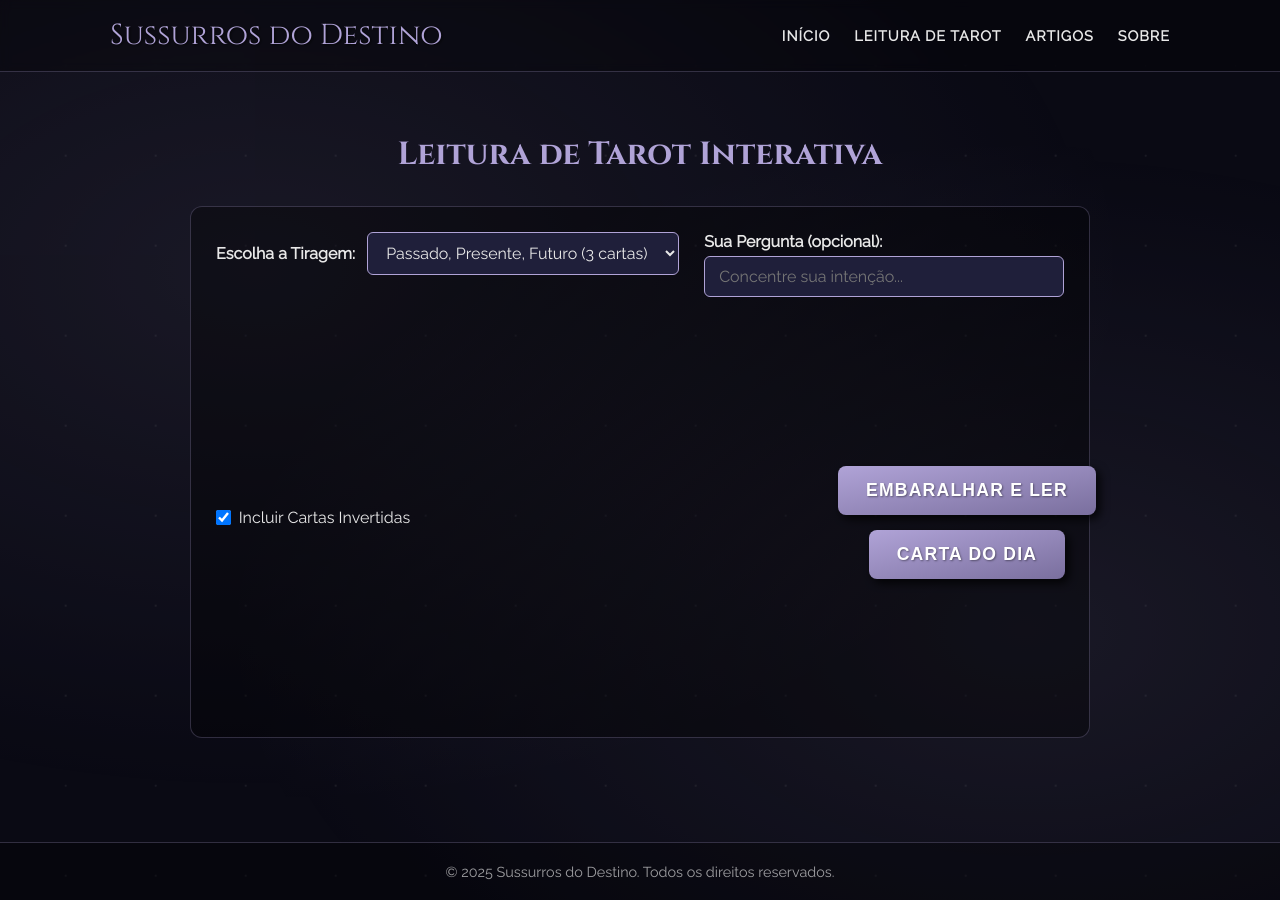
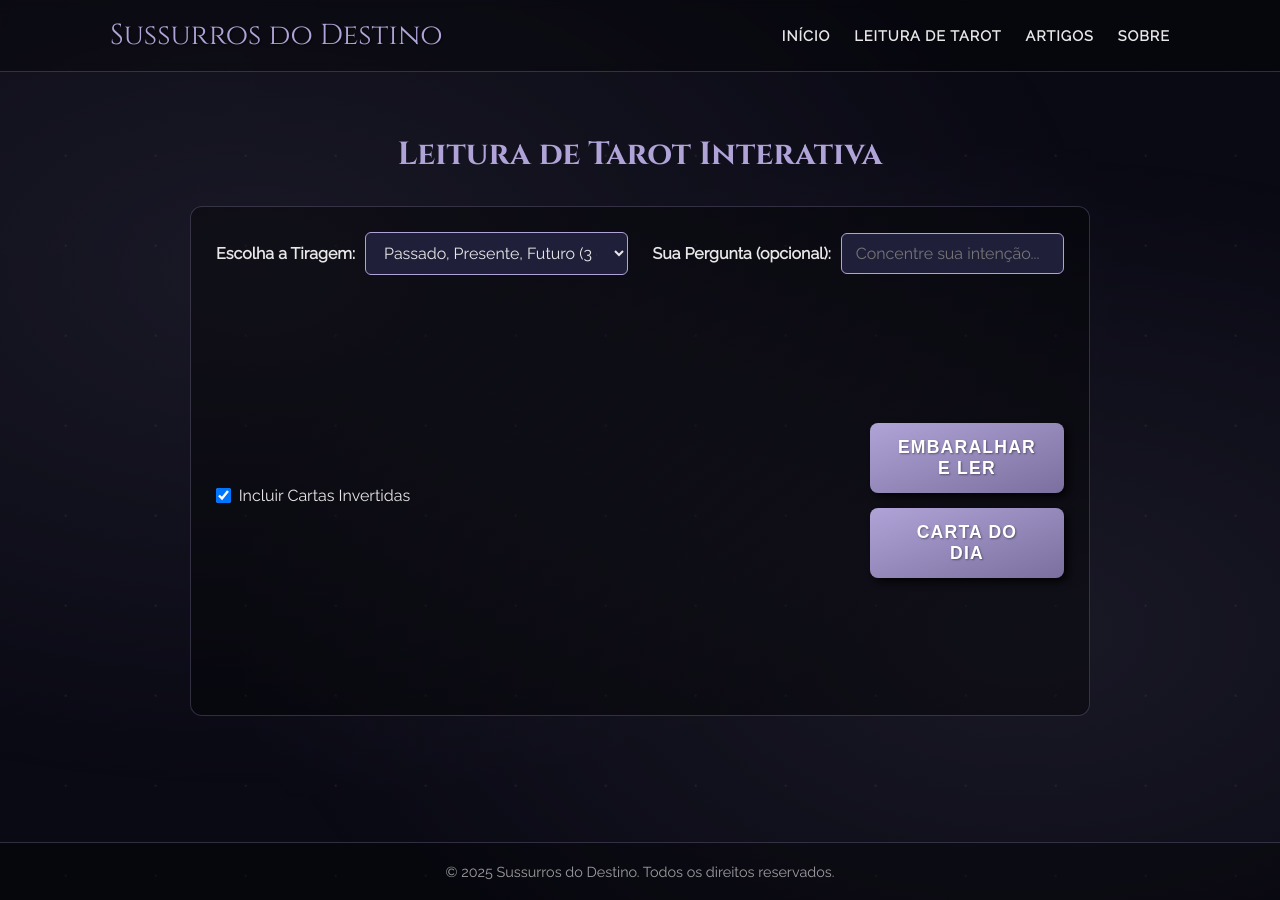
Before and after one commit to LuigiDeFacci/Site-Tarrot, a Jekyll site: the page built from tarot.html, in a window 1280 px wide. Built offline with Jekyll 4.4.1, drawn with Linux system fonts in a browser that asks for light colours.

Commit message:
Reverted CCSS

```diff
--- a/css/style.css
+++ b/css/style.css
@@ -222,117 +222,37 @@ main section {
 
 /* === Articles Listing Page Styles === */
 .post-list-container {
-    /* Inherits section styling, add specific if needed */
     width: 100%;
     max-width: 900px;
 }
-.post-list-container h2 {
-    margin-bottom: 25px;
-}
-.post-list {
-    list-style: none;
-    padding-left: 0;
-}
-.post-list li {
-    margin-bottom: 30px;
-    padding-bottom: 20px;
-    border-bottom: 1px solid var(--card-border-color);
-}
-.post-list li:last-child {
-    margin-bottom: 0;
-    padding-bottom: 0;
-    border-bottom: none;
-}
-.post-meta {
-    font-size: 0.85em;
-    color: rgba(255, 255, 255, 0.7);
-    display: block;
-    margin-bottom: 8px;
-}
-.post-list h3 {
-    margin-top: 0;
-    margin-bottom: 10px;
-    font-family: 'Cinzel', serif;
-    font-size: 1.4em;
-}
-.post-link {
-    color: var(--accent-color);
-    text-decoration: none;
-}
-.post-link:hover {
-    color: var(--accent-hover);
-}
+.post-list-container h2 { margin-bottom: 25px; }
+.post-list { list-style: none; padding-left: 0; }
+.post-list li { margin-bottom: 30px; padding-bottom: 20px; border-bottom: 1px solid var(--card-border-color); }
+.post-list li:last-child { margin-bottom: 0; padding-bottom: 0; border-bottom: none; }
+.post-meta { font-size: 0.85em; color: rgba(255, 255, 255, 0.7); display: block; margin-bottom: 8px; }
+.post-list h3 { margin-top: 0; margin-bottom: 10px; font-family: 'Cinzel', serif; font-size: 1.4em; }
+.post-link { color: var(--accent-color); text-decoration: none; }
+.post-link:hover { color: var(--accent-hover); }
 
 /* === Individual Post Page Styles === */
-.post-header {
-    margin-bottom: 30px;
-    text-align: center;
-}
-.post-title {
-    font-family: 'Cinzel', serif;
-    font-size: 2.5em;
-    color: var(--accent-color);
-    margin: 0 0 10px 0;
-}
-/* .post-meta is shared with list */
-.post-content {
-    font-size: 1.1em;
-    line-height: 1.8;
-}
-.post-content h2 { /* Style subheadings within posts */
-    font-size: 1.7em;
-    margin-top: 40px;
-    margin-bottom: 15px;
-    border-bottom: 1px solid var(--card-border-color);
-    padding-bottom: 10px;
-}
-.post-content h3 {
-    font-size: 1.4em;
-    margin-top: 30px;
-    margin-bottom: 10px;
-}
-.post-content p {
-    margin-bottom: 1.5em;
-    text-align: left; /* Align post text left usually */
-}
-.post-content ul, .post-content ol {
-    margin-bottom: 1.5em;
-    padding-left: 2em;
-}
-.post-content li {
-    margin-bottom: 0.5em;
-}
-.post-content blockquote {
-    border-left: 4px solid var(--accent-color);
-    padding-left: 1em;
-    margin-left: 0;
-    margin-right: 0;
-    font-style: italic;
-    color: rgba(255, 255, 255, 0.8);
-}
-.post-content code {
-    background-color: rgba(0,0,0,0.3);
-    padding: 0.2em 0.4em;
-    border-radius: 3px;
-    font-family: monospace;
-}
-.post-content pre {
-    background-color: rgba(0,0,0,0.3);
-    padding: 1em;
-    border-radius: 5px;
-    overflow-x: auto;
-}
-.post-content pre code {
-    background-color: transparent;
-    padding: 0;
-}
+.post-header { margin-bottom: 30px; text-align: center; }
+.post-title { font-family: 'Cinzel', serif; font-size: 2.5em; color: var(--accent-color); margin: 0 0 10px 0; }
+.post-content { font-size: 1.1em; line-height: 1.8; }
+.post-content h2 { font-size: 1.7em; margin-top: 40px; margin-bottom: 15px; border-bottom: 1px solid var(--card-border-color); padding-bottom: 10px; }
+.post-content h3 { font-size: 1.4em; margin-top: 30px; margin-bottom: 10px; }
+.post-content p { margin-bottom: 1.5em; text-align: left; }
+.post-content ul, .post-content ol { margin-bottom: 1.5em; padding-left: 2em; }
+.post-content li { margin-bottom: 0.5em; }
+.post-content blockquote { border-left: 4px solid var(--accent-color); padding-left: 1em; margin-left: 0; margin-right: 0; font-style: italic; color: rgba(255, 255, 255, 0.8); }
+.post-content code { background-color: rgba(0,0,0,0.3); padding: 0.2em 0.4em; border-radius: 3px; font-family: monospace; }
+.post-content pre { background-color: rgba(0,0,0,0.3); padding: 1em; border-radius: 5px; overflow-x: auto; }
+.post-content pre code { background-color: transparent; padding: 0; }
 
 
 /* === TAROT APP SPECIFIC STYLES === */
-#tarot-app-page h1 {
-    margin-bottom: 30px;
-}
+#tarot-app-page h1 { margin-bottom: 30px; }
 
+/* --- CONTROLS SECTION LAYOUT (REVERTED & ADJUSTED) --- */
 #tarot-app-page #controls {
     background-color: rgba(0,0,0,0.35);
     padding: 25px;
@@ -341,31 +261,33 @@ main section {
     border: 1px solid var(--card-border-color);
     max-width: 900px;
     width: 100%;
-    /* --- Flexbox setup for the main container --- */
     display: flex;
-    flex-wrap: wrap; /* Allow items to wrap to new lines */
-    justify-content: center; /* Center items horizontally overall */
-    /* Gap between rows AND columns */
+    flex-wrap: wrap;
+    justify-content: center;
+    align-items: center;
     gap: 20px 25px; /* vertical gap | horizontal gap */
 }
 
-/* Style for the input/select groups */
-#tarot-app-page #controls .input-group {
-    display: flex;
-    flex-direction: column; /* Stack label above input/select */
-    align-items: flex-start; /* Align items left within the group */
-    gap: 5px; /* Space between label and input */
-    flex-grow: 1; /* Allow these groups to grow and fill space */
-    flex-basis: 250px; /* Give them a base size before growing/shrinking */
-    min-width: 200px; /* Prevent getting too squished */
+/* Style DIVs containing label+input/select */
+#tarot-app-page #controls > div:not(.checkbox-control):not(.action-buttons) {
+     display: flex;
+     align-items: center;
+     gap: 10px;
+     flex-grow: 1;
+     flex-basis: 250px;
+     justify-content: center;
 }
-#tarot-app-page #controls .input-group label {
-    margin: 0; /* Reset margin */
-    font-weight: bold;
-    flex-shrink: 0; /* Prevent label shrinking */
+
+/* General label within controls */
+#tarot-app-page #controls label {
+     margin: 0;
+     font-weight: bold;
+     flex-shrink: 0;
 }
-#tarot-app-page #controls .input-group select,
-#tarot-app-page #controls .input-group input[type="text"] {
+
+/* Select and Text Input */
+#tarot-app-page #controls select,
+#tarot-app-page #controls input[type="text"] {
     padding: 10px 14px;
     border-radius: 6px;
     border: 1px solid var(--accent-color);
@@ -373,142 +295,94 @@ main section {
     color: var(--text-color);
     font-family: 'Raleway', sans-serif;
     font-size: 1em;
-    width: 100%; /* Make input/select fill its group container */
+    flex-grow: 1; /* Allow input/select to take space */
+    min-width: 150px;
 }
 
-#tarot-app-page #controls label { margin-right: 8px; font-weight: bold; flex-shrink: 0; }
-#tarot-app-page #controls select,
-#tarot-app-page #controls input[type="text"] {
-    padding: 10px 14px; border-radius: 6px; border: 1px solid var(--accent-color);
-    background-color: var(--card-back-color); color: var(--text-color);
-    font-family: 'Raleway', sans-serif; font-size: 1em; flex-grow: 1; min-width: 160px;
+/* Checkbox specific container */
+#tarot-app-page #controls .checkbox-control {
+    display: flex;
+    align-items: center;
+    gap: 8px;
+    width: 100%; /* Full width */
+    justify-content: center; /* Center content */
+    order: 3; /* Below inputs */
+    margin-top: 5px; /* Optional spacing */
+}
+#tarot-app-page #controls .checkbox-control input[type="checkbox"] {
+    margin: 0; width: 1.1em; height: 1.1em; cursor: pointer; flex-shrink: 0;
+}
+#tarot-app-page #controls .checkbox-control label {
+    margin: 0; cursor: pointer; font-weight: normal; /* Normal weight for checkbox label */
 }
 
+/* Action Buttons container */
+#tarot-app-page #controls .action-buttons {
+    display: flex;
+    flex-direction: column; /* Stack buttons */
+    align-items: center; /* Center horizontally */
+    gap: 15px; /* Space between buttons */
+    width: 100%; /* Full width */
+    order: 4; /* Below checkbox */
+    margin-top: 10px; /* Space above */
+}
+/* --- END OF CONTROLS SECTION --- */
+
+
+/* --- TAROT CARD DISPLAY --- */
 #tarot-app-page #reading-container {
     display: flex; justify-content: center; align-items: flex-start; flex-wrap: wrap;
     margin-top: 20px; margin-bottom: 20px; min-height: 350px;
-    perspective: 1200px; /* Root perspective */
-    width: 100%; padding: 10px;
+    perspective: 1200px; width: 100%; padding: 10px;
 }
 
-/* Optional: Style for grouping action buttons */
-#tarot-app-page #controls .action-buttons {
-    display: flex;
-    flex-wrap: wrap; /* Allow buttons to wrap on very small screens */
-    gap: 15px; /* Space between buttons */
-    justify-content: center; /* Center buttons within the group */
-    width: 100%; /* Make button group take full width */
-    order: 4; /* Optional: Force it below checkbox */
-    margin-top: 10px; /* Add space above the buttons */
+#tarot-app-page .card-placeholder {
+    width: 180px; height: 300px; margin: 20px; position: relative;
+    flex-shrink: 0; perspective: 1200px;
+    /* Keep animation simple */
+    opacity: 0;
+    animation: dealCard 0.6s 0s forwards;
+}
+@keyframes dealCard { to { opacity: 1; } }
+
+#tarot-app-page .card {
+    width: 100%; height: 100%; position: absolute; top: 0; left: 0;
+    transform-style: preserve-3d;
+    transition: transform 0.9s cubic-bezier(0.68, -0.55, 0.265, 1.55);
+    cursor: pointer; transform: rotateY(0deg); /* Start showing back */
 }
 
-/* Individual button styles (inherited from previous button rule) */
-#tarot-app-page #controls .action-buttons button {
-     flex-grow: 0; /* Prevent buttons from stretching */
-     /* Inherits styles from #tarot-app-page button */
+#tarot-app-page .card-face {
+    position: absolute; width: 100%; height: 100%;
+    backface-visibility: hidden; border-radius: 12px;
+    overflow: hidden; box-shadow: 6px 6px 18px var(--shadow-color);
 }
 
-/* Style for the reversal checkbox within controls */
-#tarot-app-page #controls .checkbox-control {
-    display: flex;
-    align-items: center; /* Vertically center checkbox and label */
-    gap: 8px;
-    width: 100%; /* Make checkbox group take full width */
-    justify-content: center; /* Center the items within this group */
-    order: 3; /* Optional: Force it below inputs if wrapping occurs early */
-    margin-top: 5px; /* Add a little space above if it wraps */
-}
-#tarot-app-page #controls .checkbox-control input[type="checkbox"] {
-    margin: 0;
-    width: 1.1em;
-    height: 1.1em;
-    cursor: pointer;
-    flex-shrink: 0;
+#tarot-app-page .card-back {
+    background: linear-gradient(135deg, var(--card-back-color) 0%, #2a2a4a 100%);
+    border: 1px solid var(--card-border-color); color: var(--accent-color);
+    display: flex; justify-content: center; align-items: center;
+    font-size: 2.8em; font-family: 'Cinzel', serif;
+    transform: rotateY(0deg); /* Explicitly facing forward */
 }
 
-#tarot-app-page #controls .checkbox-control label {
-    margin: 0;
-    cursor: pointer;
-    font-weight: normal;
-}
-/* Card Placeholder - Defines the size and spacing */
-#tarot-app-page .card-placeholder {
-    width: 180px; height: 300px; margin: 20px; position: relative;
-    /* Removed opacity, transform, animation if they interfere */
-    flex-shrink: 0;
-    perspective: 1200px; /* Also apply here for better support */
+#tarot-app-page .card-front {
+    background-color: var(--card-back-color);
+    border: 1px solid var(--card-border-color);
+    transform: rotateY(180deg); /* Start rotated away */
+    position: relative; overflow: hidden;
 }
 
-@keyframes dealCard { to { opacity: 1; transform: translateY(0) scale(1); } }
-
-/* The 3D container - takes full size of placeholder */
-#tarot-app-page .card {
-    width: 100%;
-    height: 100%;
-    position: absolute; /* Make sure it fills placeholder */
-    top: 0;
-    left: 0;
-    transform-style: preserve-3d; /* Enable 3D space */
-    transition: transform 0.9s cubic-bezier(0.68, -0.55, 0.265, 1.55); /* Flip animation */
-    cursor: pointer;
-     /* Initial state: showing the back */
-     transform: rotateY(0deg);
-}
-/* Shared styles for both faces */
-#tarot-app-page .card-face {
-    position: absolute;
-    width: 100%;
-    height: 100%;
-    backface-visibility: hidden; /* Hide the back when rotated */
-    border-radius: 12px;
-    overflow: hidden; /* Clip content */
-    box-shadow: 6px 6px 18px var(--shadow-color);
+#tarot-app-page .card-front img {
+    display: block; width: 100%; height: 100%;
+    object-fit: contain; /* Use contain to show full image */
+    border-radius: inherit; position: absolute; top: 0; left: 0;
 }
 
-/* The back face - visible initially */
-#tarot-app-page .card-back {
-    background: linear-gradient(135deg, var(--card-back-color) 0%, #2a2a4a 100%);
-    border: 1px solid var(--card-border-color);
-    color: var(--accent-color); /* Make number visible */
-    display: flex;
-    justify-content: center;
-    align-items: center;
-    font-size: 2.8em; /* Size for number */
-    font-family: 'Cinzel', serif; /* Font for number */
-    /* No rotation needed - faces viewer initially */
-     transform: rotateY(0deg);
-}
-/* The front face - hidden initially */
-#tarot-app-page .card-front {
-    background-color: var(--card-back-color); /* Use card back color or #000 */
-    border: 1px solid var(--card-border-color);
-    transform: rotateY(180deg);
-    position: relative;
-    overflow: hidden;
-}
+#tarot-app-page .card.flipped { transform: rotateY(180deg); }
 
-/* *** Image Sizing *** */
-#tarot-app-page .card-front img {
-    display: block;
-    width: 100%;
-    height: 100%;
-    /* CHANGE THIS LINE: */
-    object-fit: contain;  /* Scale to fit *inside*, don't crop */
-    border-radius: inherit;
-    position: absolute; /* Keep positioning */
-    top: 0;
-    left: 0;
-}
-
-/* Rotation applied to the whole card when JS adds '.flipped' */
-#tarot-app-page .card.flipped {
-    transform: rotateY(180deg); /* Rotate the whole card */
-}
-
-/* Style for reversed images (rotates image within the front face) */
-#tarot-app-page .card-front img.reversed-img {
-    transform: rotate(180deg);
-}
+#tarot-app-page .card-front img.reversed-img { transform: rotate(180deg); }
+/* --- END OF TAROT CARD DISPLAY --- */
 
 
 #tarot-app-page #reading-result {
@@ -518,57 +392,31 @@ main section {
     font-size: 1.1em; line-height: 1.75; opacity: 0; transition: opacity 0.6s ease-in;
 }
 #tarot-app-page #reading-result.visible { opacity: 1; }
-#tarot-app-page #reading-result h2 {
-    font-family: 'Cinzel', serif; color: var(--accent-color); text-align: center; margin-top: 0;
-    margin-bottom: 30px; border-bottom: 1px solid var(--card-border-color);
-    padding-bottom: 20px; font-size: 1.8em;
-}
+#tarot-app-page #reading-result h2 { font-family: 'Cinzel', serif; color: var(--accent-color); text-align: center; margin-top: 0; margin-bottom: 30px; border-bottom: 1px solid var(--card-border-color); padding-bottom: 20px; font-size: 1.8em; }
 #tarot-app-page #reading-result strong { color: var(--accent-color); font-weight: bold; }
-#tarot-app-page #reading-result .card-interpretation {
-    background-color: rgba(255, 255, 255, 0.04); padding: 18px; margin-bottom: 25px;
-    border-radius: 6px; border-left: 4px solid var(--accent-color);
-    transition: background-color 0.3s ease; cursor: pointer;
-}
+#tarot-app-page #reading-result .card-interpretation { background-color: rgba(255, 255, 255, 0.04); padding: 18px; margin-bottom: 25px; border-radius: 6px; border-left: 4px solid var(--accent-color); transition: background-color 0.3s ease; cursor: pointer; }
 #tarot-app-page #reading-result .card-interpretation:hover { background-color: rgba(255, 255, 255, 0.08); }
-#tarot-app-page #reading-result p em {
-    color: var(--accent-color); display: block; text-align: center; margin: 30px 0 10px 0;
-    font-style: italic; font-size: 0.95em; opacity: 0.9;
-}
+#tarot-app-page #reading-result p em { color: var(--accent-color); display: block; text-align: center; margin: 30px 0 10px 0; font-style: italic; font-size: 0.95em; opacity: 0.9; }
 
+/* General button style within tarot app */
 #tarot-app-page button {
     padding: 14px 28px; font-size: 1.1em;
     background: linear-gradient(to bottom right, var(--accent-color), #7a6f9e);
     color: #fff; text-shadow: 1px 1px 2px rgba(0,0,0,0.4); font-weight: bold;
     border: none; cursor: pointer; border-radius: 8px; box-shadow: 4px 4px 10px var(--shadow-color);
-    transition: all 0.3s ease; text-transform: uppercase; letter-spacing: 1.2px; flex-shrink: 0;
+    transition: all 0.3s ease; text-transform: uppercase; letter-spacing: 1.2px;
+    flex-shrink: 0; /* Prevent button shrinking */
 }
-#tarot-app-page button:hover {
-    transform: translateY(-3px) scale(1.02); box-shadow: 6px 6px 15px var(--shadow-color);
-    filter: brightness(1.15);
-}
-#tarot-app-page #read-again-button {
-    margin-top: 35px; background: linear-gradient(to bottom right, #666, #444);
-    color: var(--text-color); display: none; /* Initially hidden */
-}
+#tarot-app-page button:hover { transform: translateY(-3px) scale(1.02); box-shadow: 6px 6px 15px var(--shadow-color); filter: brightness(1.15); }
+
+#tarot-app-page #read-again-button { margin-top: 35px; background: linear-gradient(to bottom right, #666, #444); color: var(--text-color); display: none; }
 
 /* === Modal Styles === */
-.modal {
-    display: none; position: fixed; z-index: 1000; left: 0; top: 0; width: 100%; height: 100%;
-    overflow: auto; background-color: rgba(0, 0, 0, 0.85); backdrop-filter: blur(6px);
-}
-.modal-content {
-    background-color: var(--modal-bg); margin: 8% auto; padding: 35px;
-    border: 1px solid var(--card-border-color); border-radius: 12px; width: 85%; max-width: 700px;
-    box-shadow: 0 6px 30px var(--shadow-color); position: relative; animation: fadeInModal 0.5s ease-out;
-}
+.modal { display: none; position: fixed; z-index: 1000; left: 0; top: 0; width: 100%; height: 100%; overflow: auto; background-color: rgba(0, 0, 0, 0.85); backdrop-filter: blur(6px); }
+.modal-content { background-color: var(--modal-bg); margin: 8% auto; padding: 35px; border: 1px solid var(--card-border-color); border-radius: 12px; width: 85%; max-width: 700px; box-shadow: 0 6px 30px var(--shadow-color); position: relative; animation: fadeInModal 0.5s ease-out; }
 @keyframes fadeInModal { from { opacity: 0; transform: translateY(-10px) scale(0.98); } to { opacity: 1; transform: translateY(0) scale(1); } }
-
-.close-button {
-    color: var(--accent-color); position: absolute; top: 15px; right: 25px; font-size: 34px;
-    font-weight: bold; transition: color 0.3s ease, transform 0.3s ease;
-}
+.close-button { color: var(--accent-color); position: absolute; top: 15px; right: 25px; font-size: 34px; font-weight: bold; transition: color 0.3s ease, transform 0.3s ease; }
 .close-button:hover, .close-button:focus { color: #fff; transform: scale(1.1); text-decoration: none; cursor: pointer; }
-
 .modal-content h3 { font-family: 'Cinzel', serif; color: var(--accent-color); margin-top: 0; margin-bottom: 25px; text-align: center; font-size: 1.7em; }
 .modal-content img { max-width: 160px; height: auto; float: left; margin-right: 30px; margin-bottom: 15px; border-radius: 6px; border: 1px solid var(--card-border-color); }
 .modal-content p { margin-bottom: 18px; line-height: 1.8; }
@@ -577,31 +425,13 @@ main section {
 
 
 /* === Landing Page Specific Styles === */
-.landing-image {
-  display: block; max-width: 600px; width: 90%; margin: 10px auto 30px auto;
-  border-radius: 12px; box-shadow: 0 8px 25px var(--shadow-color);
-  border: 1px solid var(--card-border-color);
-}
-.cta-section {
-  background-color: rgba(var(--accent-color-rgb, 176, 163, 215), 0.1);
-  border: 1px solid var(--card-border-color); border-radius: 12px; padding: 25px 30px;
-  margin: 40px auto; max-width: 750px; text-align: center; box-shadow: 0 5px 15px rgba(0,0,0,0.2);
-}
+.landing-image { display: block; max-width: 600px; width: 90%; margin: 10px auto 30px auto; border-radius: 12px; box-shadow: 0 8px 25px var(--shadow-color); border: 1px solid var(--card-border-color); }
+.cta-section { background-color: rgba(var(--accent-color-rgb, 176, 163, 215), 0.1); border: 1px solid var(--card-border-color); border-radius: 12px; padding: 25px 30px; margin: 40px auto; max-width: 750px; text-align: center; box-shadow: 0 5px 15px rgba(0,0,0,0.2); }
 .cta-section h2 { margin-top: 0; margin-bottom: 15px; font-size: 1.6em; color: var(--accent-color); }
 .cta-section p { margin-bottom: 25px; font-size: 1.1em; line-height: 1.7; max-width: 600px; margin-left: auto; margin-right: auto; }
-.button {
-    display: inline-block; padding: 12px 25px; font-size: 1.05em; font-weight: bold;
-    text-align: center; text-decoration: none; border-radius: 8px; cursor: pointer;
-    transition: all 0.3s ease; border: none; box-shadow: 0 4px 8px rgba(0,0,0,0.3);
-}
-.button-primary {
-    background: linear-gradient(to bottom right, var(--accent-color), #8f83b9); color: #fff;
-    text-shadow: 1px 1px 2px rgba(0,0,0,0.4); text-transform: uppercase; letter-spacing: 1.1px;
-}
-.button-primary:hover, .button-primary:focus {
-    transform: translateY(-3px); box-shadow: 0 6px 15px rgba(0,0,0,0.4);
-    filter: brightness(1.15); color: #fff;
-}
+.button { display: inline-block; padding: 12px 25px; font-size: 1.05em; font-weight: bold; text-align: center; text-decoration: none; border-radius: 8px; cursor: pointer; transition: all 0.3s ease; border: none; box-shadow: 0 4px 8px rgba(0,0,0,0.3); }
+.button-primary { background: linear-gradient(to bottom right, var(--accent-color), #8f83b9); color: #fff; text-shadow: 1px 1px 2px rgba(0,0,0,0.4); text-transform: uppercase; letter-spacing: 1.1px; }
+.button-primary:hover, .button-primary:focus { transform: translateY(-3px); box-shadow: 0 6px 15px rgba(0,0,0,0.4); filter: brightness(1.15); color: #fff; }
 .explore-link { text-align: center; margin-top: 30px; font-size: 0.95em; opacity: 0.9; }
 
 
@@ -609,18 +439,10 @@ main section {
 
 /* Header wrapping */
 @media (max-width: 768px) {
-    .header-container {
-        justify-content: center; gap: 0.5rem;
-    }
-    .site-branding {
-       text-align: center; flex-basis: 100%; margin-bottom: 0.25rem;
-    }
-    .main-nav {
-        flex-basis: 100%;
-    }
-    .main-nav ul {
-        justify-content: center; gap: 0.75rem 1.25rem;
-    }
+    .header-container { justify-content: center; gap: 0.5rem; }
+    .site-branding { text-align: center; flex-basis: 100%; margin-bottom: 0.25rem; }
+    .main-nav { flex-basis: 100%; }
+    .main-nav ul { justify-content: center; gap: 0.75rem 1.25rem; }
 }
 
 /* Landing Page small screens */
@@ -635,8 +457,14 @@ main section {
 /* Tablet Adjustments */
 @media (max-width: 960px) {
     /* Tarot controls adjustments */
-    #tarot-app-page #controls > div { width: calc(50% - 10px); }
-    #tarot-app-page #controls > button { width: 100%; margin-top: 10px; }
+    /* These might need adjustment based on the simpler flex layout */
+    #tarot-app-page #controls > div:not(.checkbox-control):not(.action-buttons) {
+         flex-basis: 100%; /* Stack label/input sooner */
+         justify-content: flex-start; /* Align left when stacked */
+    }
+     #tarot-app-page #controls {
+         gap: 15px; /* Reduce gap slightly */
+     }
 }
 
 /* Smaller Tablet / Large Phone Adjustments */
@@ -645,9 +473,10 @@ main section {
     main { padding: 25px 15px; }
     main h1, #tarot-app-page h1 { font-size: 2.2em; }
 
-    /* Tarot controls stack */
-    #tarot-app-page #controls > div { width: 100%; }
+    /* Tarot controls stack (already handled by flex-wrap) */
+    #tarot-app-page #controls > div { width: auto; } /* Allow natural width */
     #tarot-app-page #controls > button { width: auto; margin-top: 0; }
+
     /* Tarot Card placeholder size */
     #tarot-app-page .card-placeholder { width: 150px; height: 250px; margin: 15px; }
     #tarot-app-page #reading-result { padding: 25px; font-size: 1em; }
@@ -672,7 +501,8 @@ main section {
 
     /* Tarot controls adjustments */
     #tarot-app-page #controls { padding: 15px; gap: 15px; }
-    #tarot-app-page #controls > button { width: 100%; }
+    /* Buttons already stacked via flex-direction */
+
     /* Tarot Card placeholder size */
     #tarot-app-page .card-placeholder { width: 110px; height: 185px; margin: 10px; }
     #tarot-app-page #reading-container { padding: 5px; }
@@ -688,11 +518,3 @@ main section {
     .modal-content h3 { font-size: 1.2em; }
     .modal-content p { font-size: 0.9em; line-height: 1.6; }
 }
-
-/* === Responsive Placeholders (Ensure these are correct) === */
-@media (max-width: 768px) {
-    #tarot-app-page .card-placeholder { width: 150px; height: 250px; margin: 15px; }
-}
-@media (max-width: 480px) {
-    #tarot-app-page .card-placeholder { width: 110px; height: 185px; margin: 10px; }
-}
```
Also changed, not shown: 1 other file.
